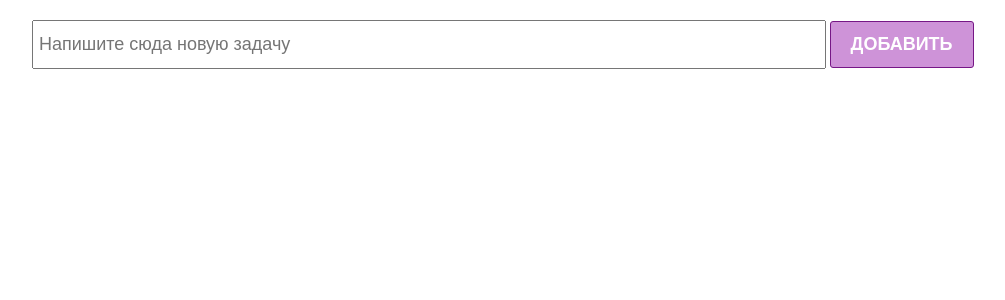
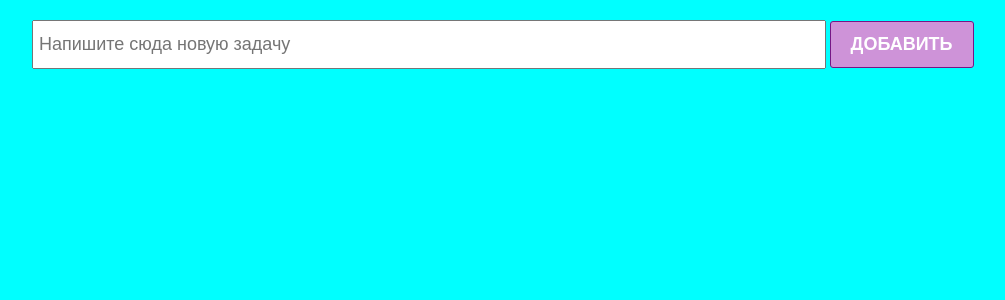
Before and after one commit to zulfira21/to-do, a Django app: page /test in a window 1280 px wide. Shown: the top 300 px of the page, without its empty margins (112-1117 px from the left). Run offline with Django 3.2, Linux system fonts and the light colour scheme; data that the repository does not hold is empty.

```diff
--- /dev/null
+++ b/main/templates/styles.css
@@ -0,0 +1,3 @@
+body{
+    background-color: cyan;
+}
--- a/main/templates/test.html
+++ b/main/templates/test.html
@@ -10,7 +10,7 @@
         <link rel="stylesheet" href="{% static 'styles/index.css' %}">
         <!-- <link rel="stylesheet" href="styles/checkbox.css"> -->
         <link rel="stylesheet" href="{% static 'styles/checkbox.css'%}">
-
+         <link rel="stylesheet" href="styles.css">
     </head>
 <body>
 
```
